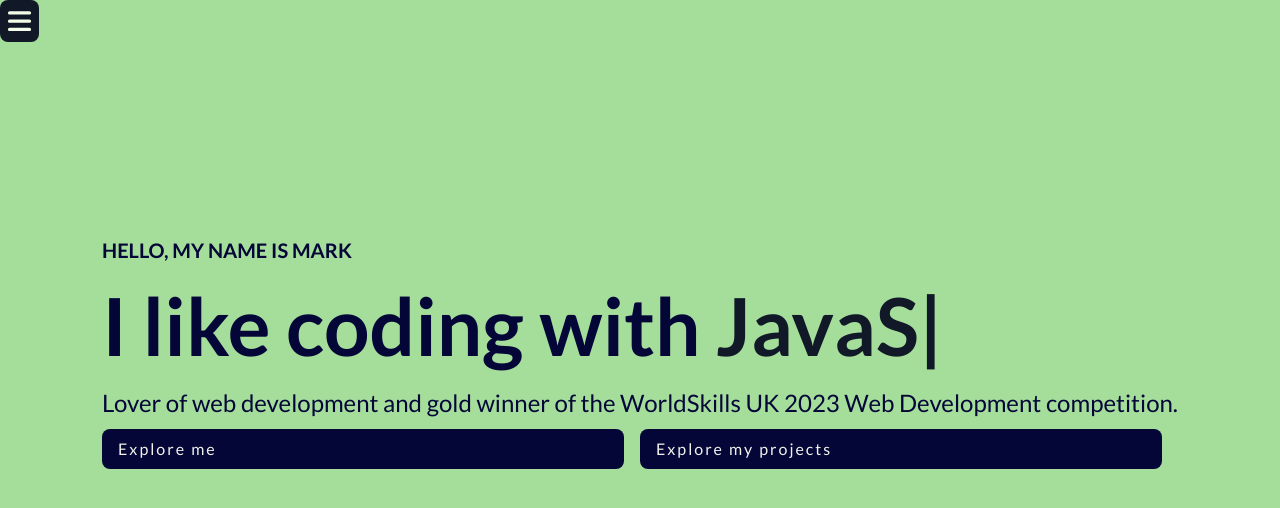
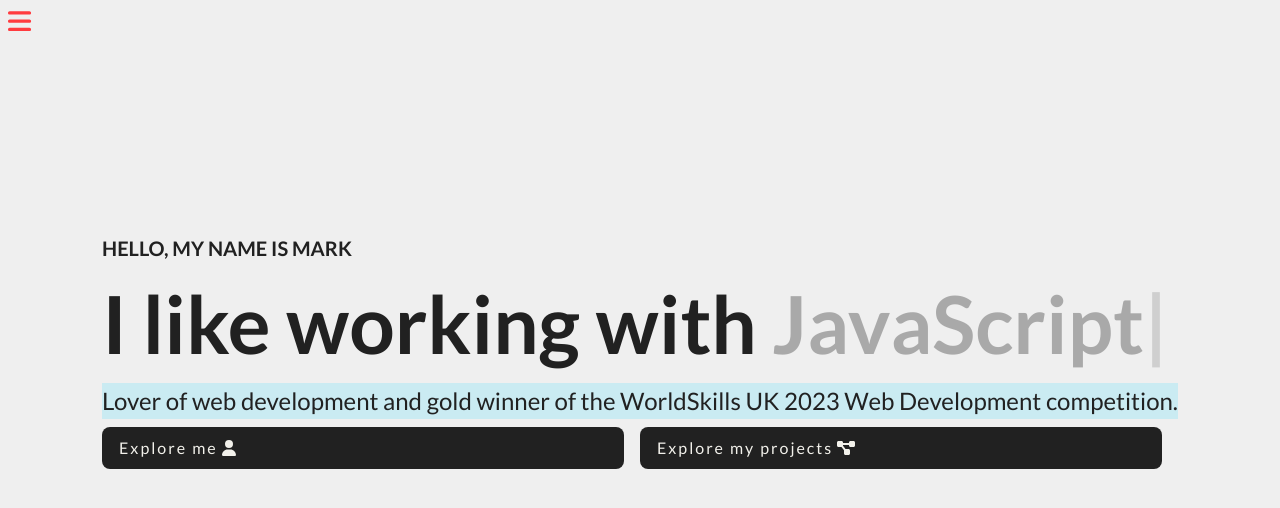
Before and after one commit to InterMaus1154/portfolio, a React (Create React App) app: page / in a window 1280 px wide. Shown: the top 508 px of the page. Built offline with nearby package versions, Linux system fonts and the light colour scheme; a web font is replaced by a local one.

Commit message:
Color update

```diff
--- a/src/App.css
+++ b/src/App.css
@@ -30,7 +30,7 @@
 }
 
 body{
-    --body-width: 1500px;
+    --body-width: 1700px;
 
     max-width: var(--body-width);
     margin: 0 auto;
@@ -39,7 +39,7 @@
 }
 
 main{
-    padding: 2.5rem 0;
+    padding: 2.5rem;
 }
 
 .App{
@@ -50,17 +50,13 @@
     color: var(--prim-txt-clr);
 }
 
-.Page--component{
-    min-height: 65vh;
-    display: grid;
-    place-items: center;
-}
-
 .Section--title{
     --section-title-size: 2rem;
     font-size: var(--section-title-size);
     border-bottom: 1px solid var(--sec-txt-clr);
     padding-bottom: 1rem;
+    width: 100%;
+    text-align: center;
 }
 
 .Section--subtitle{
@@ -91,10 +87,11 @@
     position: fixed;
     left: 0;
     top: 0;
+
 }
 
-.Fa-wrapper-button:hover{
-    background-color: var(--fa-icon-hover-bg-clr);
+.Open-header-button .Fa-icon{
+    color: var(--prim-txt-clr);
 }
 
 .Fa-wrapper-button:hover .Fa-icon{
@@ -107,9 +104,16 @@
     /*display: inline-block;*/
     border-radius: 8px;
     color: #F2F1EB;
-    background-color: var(--sec-txt-clr);
+    background-color: var(--prim-txt-clr);
+    border: 1px solid transparent;
+
+    display: flex;
+    align-items: center;
+    gap: .25rem;
 }
 
 .Action-button:hover{
-    background-color: #0D1B2A;
+    background-color: var(--fa-icon-clr);
+    color: var(--prim-txt-clr);
+    border-color: var(--prim-txt-clr);
 }
--- a/src/components/Hero.tsx
+++ b/src/components/Hero.tsx
@@ -2,21 +2,28 @@
 import "../styles/component_styles/Hero.css";
 import {NavLink} from "react-router-dom";
 import {ReactTyped} from "react-typed";
+import {faUser} from "@fortawesome/free-solid-svg-icons";
+import {FontAwesomeIcon} from "@fortawesome/react-fontawesome";
+import {faDiagramProject} from "@fortawesome/free-solid-svg-icons";
 
-const WORDS: string[] = ['React', 'JavaScript', 'TypeScript', 'PHP', 'MySQL', 'HTML', 'CSS', 'WebSockets'];
+const WORDS: string[] = ['React', 'JavaScript', 'TypeScript', 'PHP', 'MySQL', 'HTML', 'CSS', 'SocketIO', 'Git', 'GitHub'];
 const Hero: FC = () => {
 
     return (
         <section className={"Hero--section"}>
             <h1>Hello, my name is Mark</h1>
-            <h2>I like coding with <ReactTyped strings={WORDS} typeSpeed={300} loop backSpeed={100} cursorChar={"|"} showCursor={true}/> </h2>
+            <h2>I like working with <ReactTyped strings={WORDS} typeSpeed={200} loop backSpeed={75} cursorChar={"|"} showCursor/> </h2>
             <div className="Hero-bottom">
                 <p>Lover of web development and gold winner of the WorldSkills UK 2023
                     Web Development competition.
                 </p>
                 <div className="Buttons">
-                    <NavLink className={"Action-button"} to={"/about"}>Explore me</NavLink>
-                    <NavLink className={"Action-button"} to={"/projects"}>Explore my projects</NavLink>
+                    <NavLink className={"Action-button"} to={"/about"}>Explore me
+                        <FontAwesomeIcon icon={faUser} />
+                    </NavLink>
+                    <NavLink className={"Action-button"} to={"/projects"}>Explore my projects
+                        <FontAwesomeIcon icon={faDiagramProject} />
+                    </NavLink>
                 </div>
             </div>
         </section>
--- a/src/components/modals/ThemeModal.tsx
+++ b/src/components/modals/ThemeModal.tsx
@@ -6,6 +6,11 @@
         <>
             <h1>Change colour mode</h1>
             <i>Coming soon...</i>
+            <div className="Colour-boxes">
+                <div className="Colour-box">
+
+                </div>
+            </div>
         </>
     );
 };
--- a/src/pages/About.tsx
+++ b/src/pages/About.tsx
@@ -1,10 +1,32 @@
 import {FC} from 'react';
 import PageTemplate from "./PageTemplate";
+import "../styles/component_styles/About.css";
 
 const About: FC = () => {
     return (
         <PageTemplate className={"About--section"}>
-            <h1 className="Section--title">Amazing facts about me</h1>
+            <h1 className="Section--title">What makes me <i>"me"</i></h1>
+            <div className="Introduction-box">
+                <h2>Motivation</h2>
+                <div className="Introduction-box-body">
+                    <div className="Introduction-text">
+
+                    </div>
+                    <figure>
+                        <img src="https://i.ibb.co/QYP2y0w/me.jpg" alt="Mark Kiss"/>
+                        <figcaption>WorldSkills UK 2023: Web Development</figcaption>
+                    </figure>
+                </div>
+            </div>
+            <div className="Introduction-box">
+                <h2>Skills</h2>
+            </div>
+            <div className="Introduction-box">
+                <h2>Interests</h2>
+            </div>
+            <div className="Introduction-box">
+                <h2>Social</h2>
+            </div>
         </PageTemplate>
     );
 };
--- a/src/styles/_theme.css
+++ b/src/styles/_theme.css
@@ -15,18 +15,34 @@
 /*}*/
 
 #light{
-    --body-bg-clr: #A5DD9B;
-    --prim-txt-clr: #030637;
-    --sec-txt-clr: #030637;
+    --body-bg-clr: #EFEFEF;
+    --prim-txt-clr: #212121;
+    --sec-txt-clr: #A9A9A9;
 
-    --header-bg-clr: #E5E483;
-    --header-clr: #212121;
+    --header-bg-clr: #212121;
+    --header-clr: #EFEFEF;
 
-    --button-hover-clr: #ffffff;
-    --button-bg-clr: #88AB8E;
+    --button-hover-clr: #212121;
+    --button-bg-clr: #A9A9A9;
 
-    --fa-icon-clr: #111827;
-    --fa-icon-hover-bg-clr: #111827;
+    --fa-icon-clr: #EFEFEF;
+    --fa-icon-hover-clr: #FF3B3F;
+
+    --complimentary-clr: #CAEBF2;
+}
+
+#clean-light{
+    --body-bg-clr: #EFEFEF;
+    --prim-txt-clr: #212121;
+    --sec-txt-clr: #A9A9A9;
+
+    --header-bg-clr: #212121;
+    --header-clr: #EFEFEF;
+
+    --button-hover-clr: #212121;
+    --button-bg-clr: #A9A9A9;
+
+    --fa-icon-clr: #EFEFEF;
     --fa-icon-hover-clr: #F3FDE8;
 }
 
--- /dev/null
+++ b/src/styles/component_styles/About.css
@@ -0,0 +1,29 @@
+
+.Introduction-box{
+    margin-top: 3rem;
+    line-height: 1.5;
+}
+
+.Introduction-box-body{
+    display: grid;
+    grid-template-columns: repeat(auto-fit, minmax(350px, 1fr));
+    align-items: center;
+    justify-items: center;
+    gap: 1.5rem;
+}
+
+.Introduction-box figure{
+    max-width: 60%;
+    min-width: 250px;
+}
+
+.Introduction-box figure img{
+    border-radius: 24px;
+    width: 100%;
+    border: 1px solid black;
+}
+
+.Introduction-box figure figcaption{
+    text-align: center;
+    font-style: italic;
+}
--- a/src/styles/component_styles/Header.css
+++ b/src/styles/component_styles/Header.css
@@ -34,6 +34,8 @@
     right: 0;
     top: 0;
 }
+
+
 
 .Header-active{
     transform: translateX(0);
--- a/src/styles/component_styles/Hero.css
+++ b/src/styles/component_styles/Hero.css
@@ -14,7 +14,7 @@
 }
 
 .Hero--section h2 span {
-    color: var(--fa-icon-clr);
+    color: var(--sec-txt-clr);
 }
 
 @media (max-width: 768px) {
@@ -27,8 +27,9 @@
     }
 }
 
-p {
+.Hero--section p {
     font-size: 1.5rem;
+    background-color: var(--complimentary-clr);
 }
 
 @keyframes fade-up {
@@ -110,7 +111,7 @@
 
 }
 
-.Hero-bottom{
+.Hero-bottom {
     animation: fade-up 1s linear forwards;
     opacity: 0;
     display: flex;
@@ -118,13 +119,13 @@
     gap: .5rem;
 }
 
-.Hero-bottom .Buttons{
+.Hero-bottom .Buttons {
     --hero-button-gap: 1rem;
     display: flex;
     gap: var(--hero-button-gap);
 
 }
 
-.Hero-bottom .Buttons .Action-button{
+.Hero-bottom .Buttons .Action-button {
     flex-basis: calc(50% - var(--hero-button-gap));
 }
--- a/src/styles/component_styles/Home.css
+++ b/src/styles/component_styles/Home.css
@@ -1,5 +1,7 @@
 .Home--section{
-
+    min-height: 65vh;
+    display: grid;
+    place-items: center;
 }
 
 .Home--section::before{
--- a/src/styles/component_styles/Projects.css
+++ b/src/styles/component_styles/Projects.css
@@ -1,10 +1,13 @@
 .Projects--section{
     padding: 2.5rem;
+
+    min-height: 65vh;
+    display: grid;
+    place-items: center;
 }
 
-
 .Projects-container{
-    margin-top: 2rem;
+    margin-top: 2.5rem;
     display: grid;
     grid-template-columns: repeat(auto-fill, minmax(250px, 1fr));
     gap: 2rem;
@@ -15,7 +18,8 @@
     cursor: pointer;
     transition: scale .25s linear, opacity .25s linear;
 
-    background-color: green;
+    background-color: var(--prim-txt-clr);
+    color: var(--sec-txt-clr);
     padding: .5rem;
     --project-box-border-radius: 8px;
     border-top-left-radius: var(--project-box-border-radius);
@@ -60,9 +64,7 @@
 .Project-links a{
     flex-basis: 50%;
 
-    display: flex;
-    align-items: center;
-    gap: .25rem;
+    border: 1px solid var(--sec-txt-clr);
 }
 
 /*.Project-box:hover{*/
```
Also changed, not shown: me.jpg (added).
